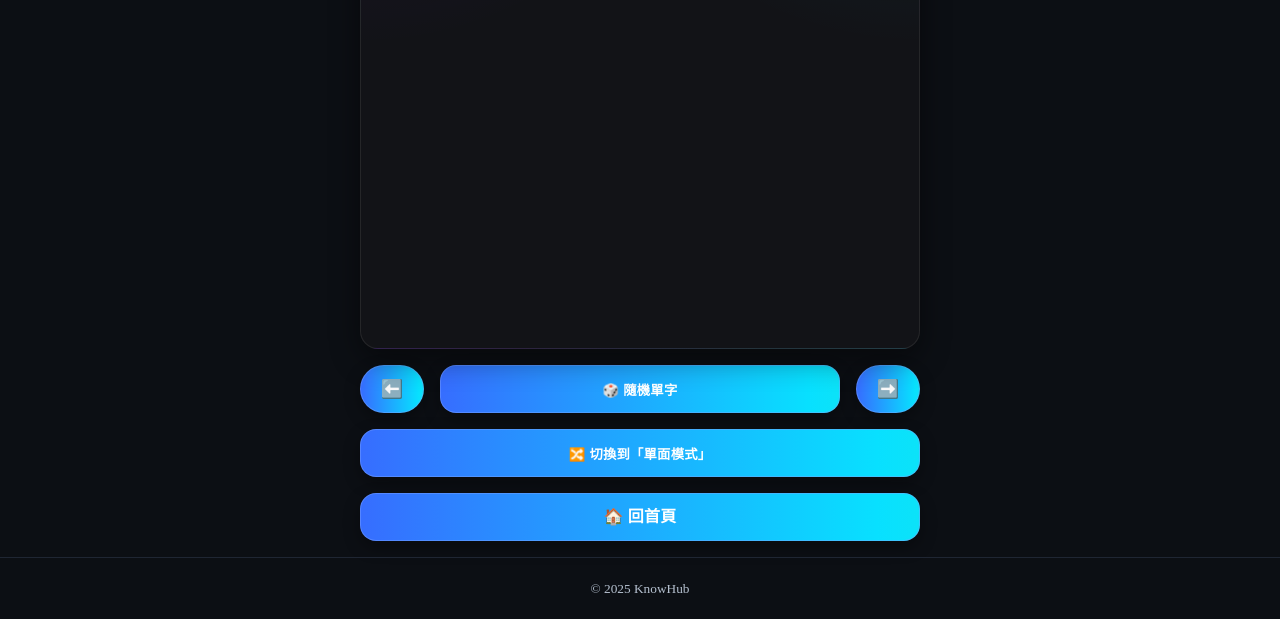
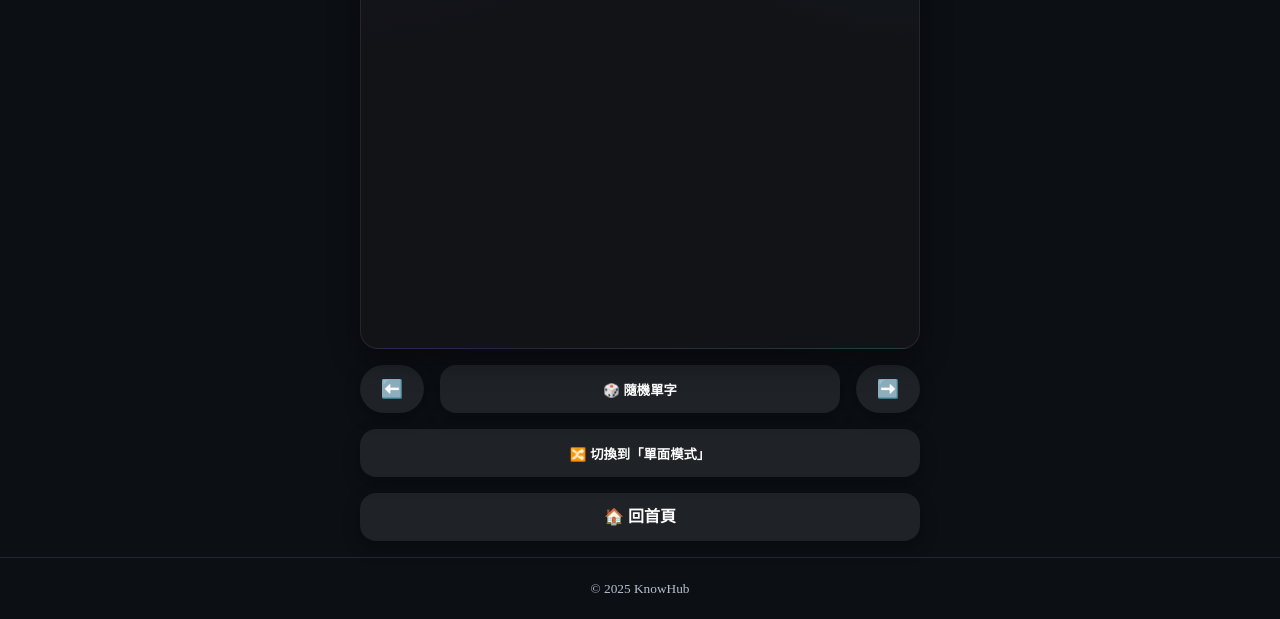
Before and after one commit to ZXLlama/KnowHub, a website: page docs/vocab.html in a window 1280 px wide. Shown: the part 551-1170 px from the top of the page. Drawn offline with Linux system fonts and the light colour scheme; no server answers.

Commit message:
Sync docs/assets/css/vocab.css @ 2025-10-10 14:47:29

```diff
--- a/docs/assets/css/vocab.css
+++ b/docs/assets/css/vocab.css
@@ -399,160 +399,71 @@
   box-shadow: 0 8px 22px rgba(0, 0, 0, 0.24);
 }
 
-/* ── Center & Align & Gradients Patch (no logic change) ───────────────── */
-/* 統一容器寬度、對齊規則 */
-:root {
-  --card-w: min(860px, 92vw); /* 若上面已定義就沿用 */
-  --gap: 14px;
-  --radius: 18px;
-  --accent: #7aa2ff;
-  --accent-2: #08e0ff;
-  --accent-3: #8effc1;
-  --ring: rgba(122,162,255,.35);
-}
-
-/* 全頁：所有主要區塊水平置中（不改結構） */
-body {
-  text-align: center; /* 文字置中 */
-}
-
-.container,
-#search,
-#suggestions,
-#vocab-card,
-.flip-card .card,
-.btn-group,
-.row-btns,
-.logo {
-  width: 100%;
-  max-width: var(--card-w);
-  margin-left: auto !important;
-  margin-right: auto !important;
-}
-
-/* 搜尋列與建議清單寬度一致、置中 */
-#search {
-  display: block;
-}
-
-#suggestions {
-  text-align: left;
-} /* 清單內容維持閱讀性，項目仍會置中容器 */
-/* 單字卡外觀維持，但置中與等寬 */
-.flip-card .card {
-  display: block;
-  text-align: center;
-}
-
-/* 同面模式的兩行維持置中網格，但整塊仍等寬置中 */
-.same-face .card {
-  display: grid;
-  grid-template-rows: auto auto;
-  justify-items: center; /* 每一行內容水平置中 */
-  align-items: center;
-}
-
-/* 角落索引仍靠右下，但容器在畫面水平居中 */
-.corner-index {
-  right: 12px;
-  bottom: 10px;
-}
-
-/* ===== 按鈕：統一漸層＋置中＋一致大小 ===== */
-/* 基礎：全部按鈕用漸層 */
-:root {
-  /* 漸層色組（深色霓虹風） */
-  --btn-grad-from: #3a64ff; /* 與 --accent 相近 */
-  --btn-grad-mid: #08e0ff; /* 青藍 */
-  --btn-grad-to: #38ffa8; /* 螢綠 */
-  --btn-br: rgba(122,162,255,.45);
-  --btn-bg: linear-gradient(90deg, var(--btn-grad-from), var(--btn-grad-mid), var(--btn-grad-to));
-}
-
-/* 讓所有 .btn（含 .btn-primary、.btn-nav…）吃到漸層 */
-.btn {
-  /* 外觀 */
-  border-radius: 12px;
-  border: 1px solid var(--btn-br);
-  background-image: var(--btn-bg);
-  background-size: 200% 100%;
-  background-position: 0% 50%;
-  color: white !important;
-  font-weight: 800;
-  letter-spacing: 0.2px;
-  /* 動效 */
-  transition: background-position 0.25s ease, transform 0.08s ease, box-shadow 0.2s ease, border-color 0.2s ease;
-  /* 尺寸與置中 */
-  min-height: 42px;
+.btn-base, .btn, .btn-gradient, .btn-primary, .btn-plain {
+  --btn-pad-x: 14px;
+  --btn-pad-y: 10px;
+  --btn-font: 600;
+  --btn-shadow: 0 6px 16px rgba(0,0,0,.35);
   display: inline-flex;
   align-items: center;
   justify-content: center;
-  margin-left: auto;
-  margin-right: auto;
-  width: 100%; /* 預設讓按鈕「看起來一致寬」 */
+  gap: 8px;
+  padding: var(--btn-pad-y) var(--btn-pad-x);
+  border-radius: 14px;
+  border: 0;
+  cursor: pointer;
+  color: #fff;
+  text-decoration: none;
+  user-select: none;
+  box-shadow: var(--btn-shadow);
+  transition: transform 0.06s ease, filter 0.15s ease, box-shadow 0.2s ease;
+}
+.btn-base:active, .btn:active, .btn-gradient:active, .btn-primary:active, .btn-plain:active {
+  transform: translateY(1px) scale(0.99);
+}
+.btn-base:disabled, .btn:disabled, .btn-gradient:disabled, .btn-primary:disabled, .btn-plain:disabled {
+  opacity: 0.6;
+  pointer-events: none;
 }
 
-/* 小按鈕（上一個/下一個）保留窄寬但仍置中對齊 */
-.btn-nav {
-  width: 44px;
-  min-width: 44px;
-  padding: 0;
+.btn-plain {
+  background: rgba(255, 255, 255, 0.08);
+}
+.btn-plain:hover {
+  filter: brightness(1.08);
 }
 
-/* 次要大按鈕（隨機、同面、首頁），維持滿寬的視覺 */
-.btn-wide, .btn-mode, .btn-home {
-  width: 100%;
+.btn-gradient, .btn-primary {
+  background-image: linear-gradient(135deg, #00eaff, #7b61ff, #ff4ecd);
+  background-size: 200% 200%;
+  animation: btn-sheen 6s ease infinite;
+}
+.btn-gradient:hover, .btn-primary:hover {
+  filter: brightness(1.05);
+}
+.btn-gradient:focus-visible, .btn-primary:focus-visible {
+  outline: 2px solid rgba(255, 255, 255, 0.35);
+  outline-offset: 2px;
 }
 
-/* 漸層 hover 動畫 */
+@keyframes btn-sheen {
+  0% {
+    background-position: 0% 50%;
+  }
+  50% {
+    background-position: 100% 50%;
+  }
+  100% {
+    background-position: 0% 50%;
+  }
+}
+.btn {
+  background: rgba(255, 255, 255, 0.08);
+}
 .btn:hover {
-  background-position: 100% 50%;
-  box-shadow: 0 0 0 6px var(--ring);
+  filter: brightness(1.08);
 }
 
-.btn:active {
-  transform: translateY(1px) scale(0.99);
-}
-
-.btn:disabled {
-  opacity: 0.55;
-  cursor: not-allowed;
-}
-
-/* 按鈕群：整列置中＋等寬排列 */
-.btn-group {
-  display: grid;
-  gap: var(--gap);
-  justify-items: center; /* 群組內每個項目水平置中 */
-}
-
-/* 上一個 | 隨機 | 下一個：三欄，整列置中且等寬 */
-.row-btns {
-  display: grid;
-  grid-template-columns: 44px minmax(200px, 1fr) 44px;
-  gap: var(--gap);
-  align-items: stretch;
-  justify-items: center; /* 三顆按鈕都在各自欄位置中 */
-  width: 100%;
-}
-
-/* 讓中間那顆（隨機）吃滿中欄寬度 */
-.row-btns .btn-wide {
-  width: 100%;
-}
-
-/* 補：發音鍵、模式鍵若有其他 class，一律保持中央對齊 */
-.btn-tts, .btn-mode, .btn-home {
-  margin-left: auto;
-  margin-right: auto;
-}
-
-/* ===== 小螢幕優化：維持置中、間距更緊湊 ===== */
-@media (max-width: 420px) {
-  .row-btns {
-    grid-template-columns: 44px minmax(140px, 1fr) 44px;
-  }
-}
 /* ======= Root：尺寸與字級 ======= */
 :root {
   /* 版心 */
```
